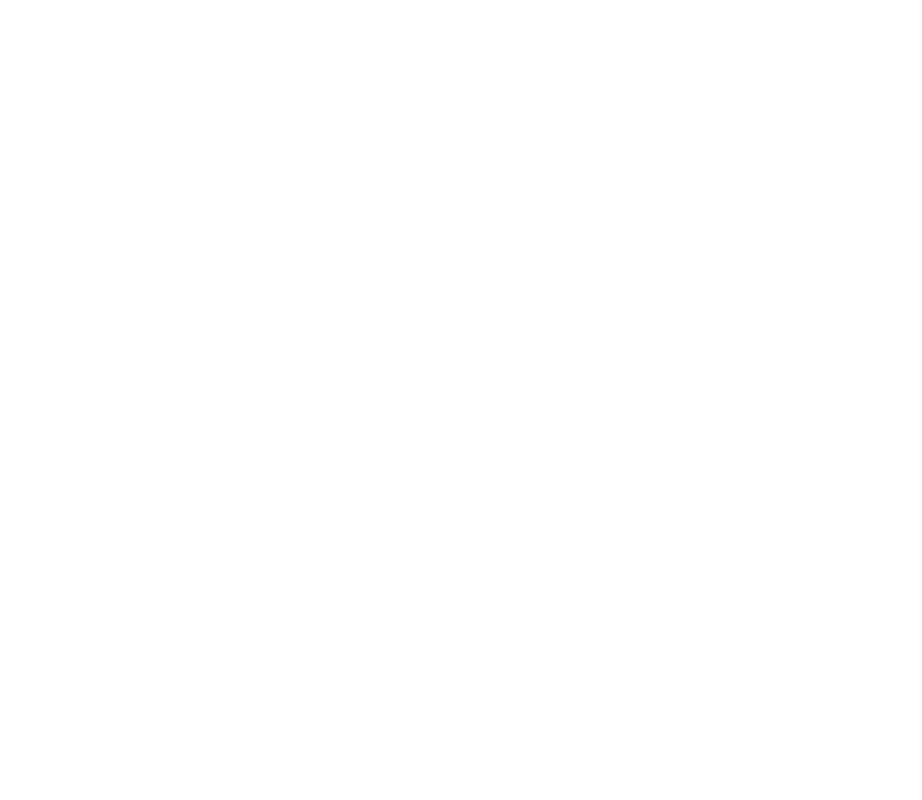
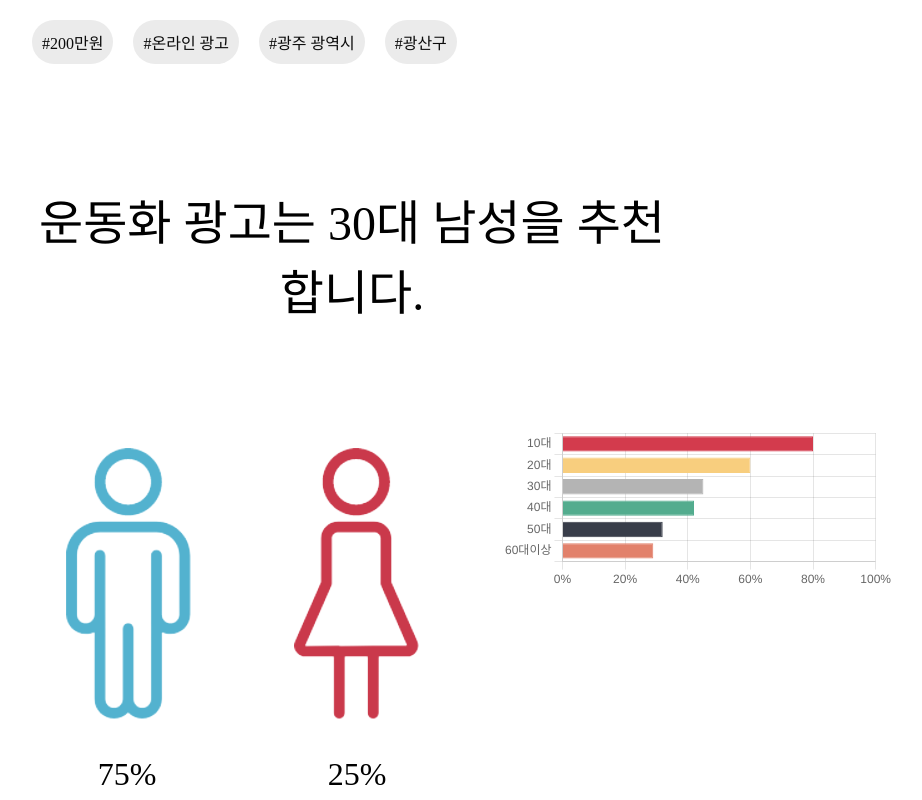
Before and after one commit to dahae8/Sherpa, a React (Create React App) app in the folder frontend/: page /mediaResult/tv in a window 1280 px wide. Before the commit this address had no page. Shown: the top 800 px of the page, without its empty margins (288-1210 px from the left). Built offline with nearby package versions, Linux system fonts and the light colour scheme; a web font is replaced by a local one.

Commit message:
:bulb: Feat: tv 광고 추천 페이지 라우터 추가

```diff
--- /dev/null
+++ b/frontend/src/components/pages/TvRecommendation/TvRecommendation.jsx
@@ -0,0 +1,32 @@
+import styled from "styled-components";
+import RecommendTarget from "../../organisms/RecommendTarget";
+
+const Container = styled.div`
+  margin: 0 320px;
+`;
+const TargetBox = styled.div`
+  margin-bottom: 100px;
+`;
+const Box = styled.div`
+  margin: 150px 0px 150px 0px;
+`;
+
+export const TvRecommendation = () => {
+  const ageDatas = [80, 60, 45, 42, 32, 29]; //API
+  const target = "30대 남성"; //API
+  const percent = [75, 25]; //API
+  return (
+    <Container>
+      <TargetBox>
+        <RecommendTarget
+          datas={ageDatas}
+          target={target}
+          percent={percent}
+        ></RecommendTarget>
+      </TargetBox>
+      <hr />
+      <Box></Box>
+    </Container>
+  );
+};
+export default TvRecommendation;
--- a/frontend/src/routes/Route.jsx
+++ b/frontend/src/routes/Route.jsx
@@ -3,6 +3,7 @@
 import MediaRecommendPage from "../components/pages/MediaRecommendPage/MediaRecommendPage";
 import ChangeAuth from "../components/pages/Auth/ChangeAuth";
 import OnlineRecommendation from "../components/pages/OnlineRecommendation/OnlineRecommendation";
+import TvRecommendation from "../components/pages/TvRecommendation/TvRecommendation";
 
 function RouteLink(props) {
   return (
@@ -15,7 +16,7 @@
         <Route path="/auth" element={<ChangeAuth />} />
         <Route path="/mediaRecommend" element={<MediaRecommendPage />} />
         <Route path="/mediaResult/online" element={<OnlineRecommendation />} />
-        {/* <Route path="/mediaResult/tv" element={<MyPage />} /> */}
+        <Route path="/mediaResult/tv" element={<TvRecommendation />} />
         {/* <Route path="/mediaResult/radio" element={<MyPage />} /> */}
         {/* <Route path="/mediaResult/newspaper" element={<MyPage />} /> */}
         {/* <Route path="/mediaResult/outdoor" element={<MyPage />} /> */}
```
